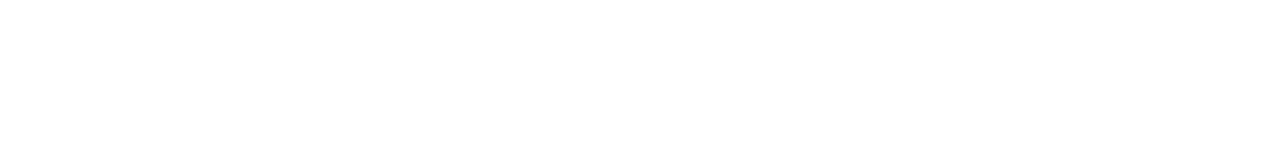
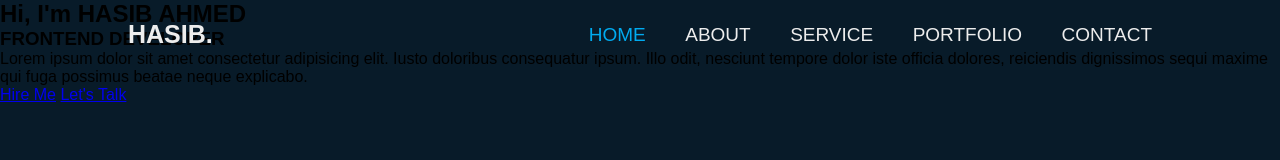
Before and after one commit to HasibAhmed265/ANOTHER-PORTFOLIO-WEBSITE, a plain HTML site: page index.html in a window 1280 px wide. Drawn offline with Linux system fonts and the light colour scheme.

Commit message:
first commit

```diff
--- a/index.html
+++ b/index.html
@@ -4,8 +4,31 @@
     <meta charset="UTF-8">
     <meta name="viewport" content="width=device-width, initial-scale=1.0">
     <title>GLORIOUS OWN WESITE</title>
+    <link rel="stylesheet" href="style.css">
 </head>
 <body>
+    <header class="header">
+        <a href="#" class="logo">HASIB.</a>
+        <nav class="navbar">
+         <a href="#" class="active">HOME</a>
+         <a href="#">ABOUT</a>
+         <a href="#">SERVICE</a>
+         <a href="#">PORTFOLIO</a>
+         <a href="#">CONTACT</a>
+
+        </nav>
+    </header>
+    <section class="home">
+    <div class="home-content">
+        <h1>Hi, I'm HASIB AHMED</h1>
+        <h3>FRONTEND DEVELOPER</h3>
+        <p>Lorem ipsum dolor sit amet consectetur adipisicing elit. Iusto doloribus consequatur ipsum. Illo odit, nesciunt tempore dolor iste officia dolores, reiciendis dignissimos sequi maxime qui fuga possimus beatae neque explicabo.</p>
+        <div class="btn-box">
+            <a href="#">Hire Me</a>
+            <a href="#">Let's Talk</a>
+        </div>
+    </div>
+    </section>
 
 </body>
 </html>
--- a/style.css
+++ b/style.css
@@ -0,0 +1,41 @@
+
+*{
+    margin: 0;
+    padding: 0;
+    box-sizing: border-box;
+    font-family: 'poppins', sans-serif;
+
+}
+body{
+    background: #081b29;
+
+}
+.header{
+    position: fixed;
+    top: 0;
+    left: 0;
+    width: 100%;
+    padding: 20px 10%;
+    background: transparent;
+    display: flex;
+    justify-content: space-between;
+    align-items: center;
+    z-index: 100;
+}
+.logo{
+    font-size: 25px;
+    color:#ededed;
+    text-decoration: none;
+    font-weight: 700;
+}
+.navbar a{
+    font-size: 19px;
+    color: #ededed;
+    text-decoration: none;
+    font-weight: 500;
+    margin-left: 35px;
+    transition: .3s;
+}
+.navbar a:hover,.navbar a.active{
+    color: #00abf0;
+}
```
